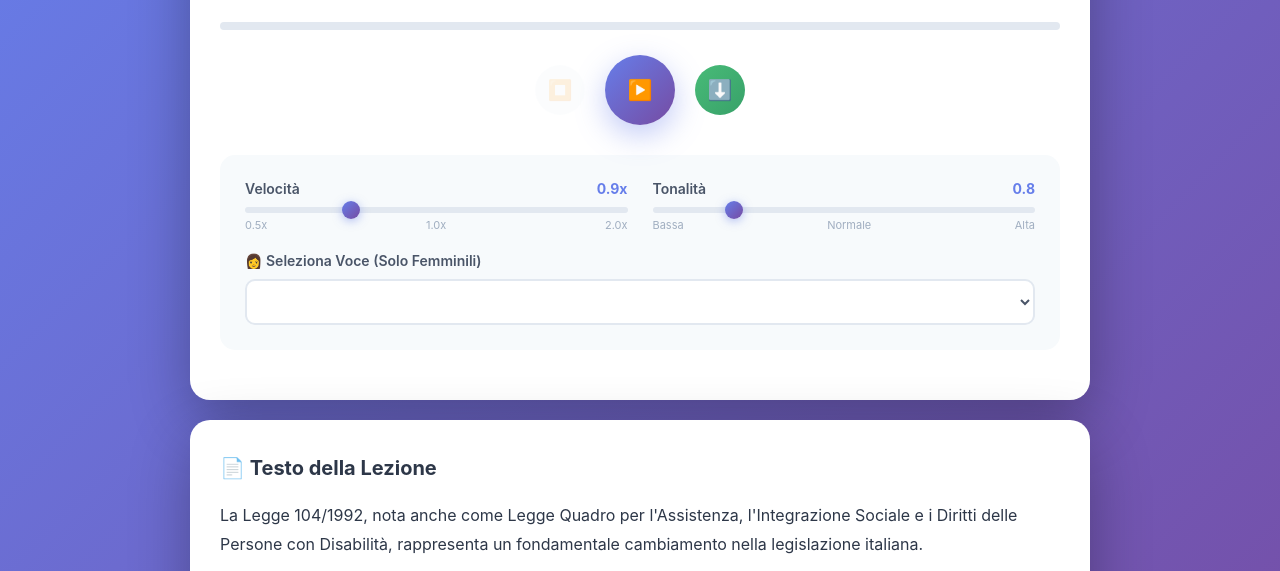
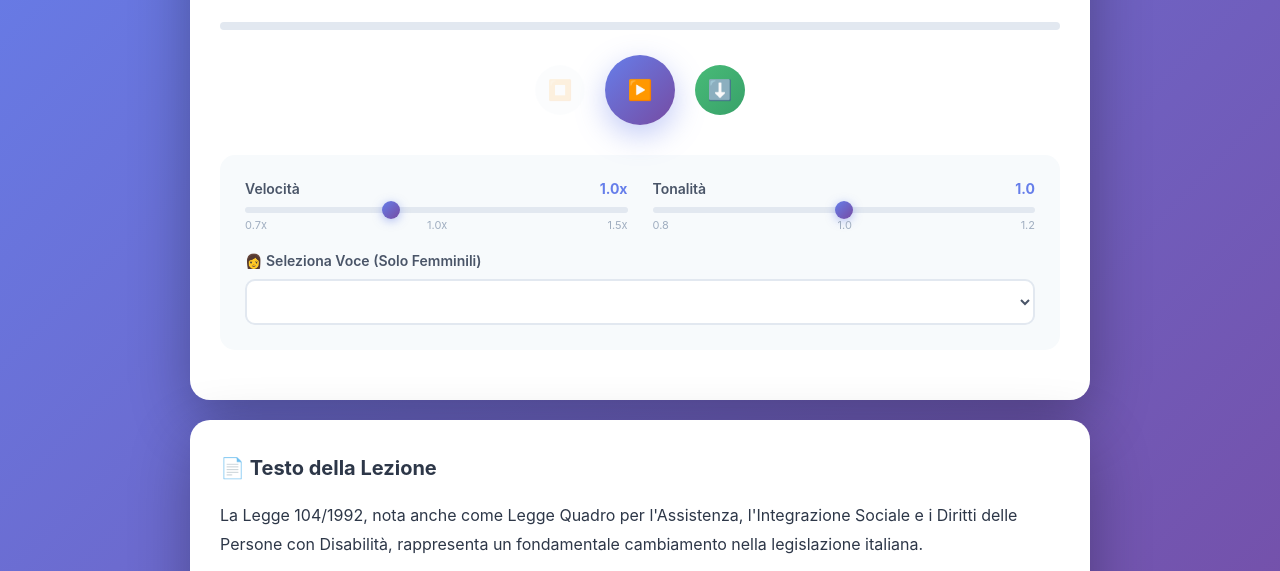
Before and after one commit to Domenico374/mentorestudio, a website: page public/audio.html in a window 1280 px wide. Shown: the part 192-763 px from the top of the page. Drawn offline with Linux system fonts and the light colour scheme.

Commit message:
Modify audio settings for speed and pitch
Updated speed and pitch controls for audio settings.

```diff
--- a/public/audio.html
+++ b/public/audio.html
@@ -333,26 +333,26 @@
                     <div class="control-group">
                         <div class="control-label">
                             <span>Velocità</span>
-                            <span class="control-value" id="speedValue">0.9x</span>
+                            <span class="control-value" id="speedValue">1.0x</span>
                         </div>
-                        <input type="range" min="0.5" max="2" step="0.1" value="0.9" class="slider" id="speedSlider">
+                        <input type="range" min="0.7" max="1.5" step="0.05" value="1.0" class="slider" id="speedSlider">
                         <div class="slider-labels">
-                            <span>0.5x</span>
+                            <span>0.7x</span>
                             <span>1.0x</span>
-                            <span>2.0x</span>
+                            <span>1.5x</span>
                         </div>
                     </div>
 
                     <div class="control-group">
                         <div class="control-label">
                             <span>Tonalità</span>
-                            <span class="control-value" id="pitchValue">0.8</span>
+                            <span class="control-value" id="pitchValue">1.0</span>
                         </div>
-                        <input type="range" min="0.5" max="2" step="0.1" value="0.8" class="slider" id="pitchSlider">
+                        <input type="range" min="0.8" max="1.2" step="0.05" value="1.0" class="slider" id="pitchSlider">
                         <div class="slider-labels">
-                            <span>Bassa</span>
-                            <span>Normale</span>
-                            <span>Alta</span>
+                            <span>0.8</span>
+                            <span>1.0</span>
+                            <span>1.2</span>
                         </div>
                     </div>
                 </div>
@@ -510,13 +510,23 @@
             alert('Funzionalità di download in sviluppo!\n\nSarà presto possibile scaricare l\'audio in formato MP3 per l\'ascolto offline.');
         });
 
+        // Pulisce e normalizza il testo per una lettura migliore
+        function cleanText(text) {
+            return text
+                .replace(/\s+/g, ' ')  // Normalizza spazi multipli
+                .replace(/\n+/g, '. ')  // Sostituisce a capo con pause
+                .trim();
+        }
+
         // Avvia sintesi vocale
         function startSpeech() {
-            utterance = new SpeechSynthesisUtterance(lessonTextContent);
+            const cleanedText = cleanText(lessonTextContent);
+            utterance = new SpeechSynthesisUtterance(cleanedText);
 
             utterance.rate = parseFloat(speedSlider.value);
             utterance.pitch = parseFloat(pitchSlider.value);
             utterance.lang = 'it-IT';
+            utterance.volume = 1.0;
 
             // Imposta voce selezionata
             const italianVoices = availableVoices.filter(v => v.lang.includes('it'));
```
